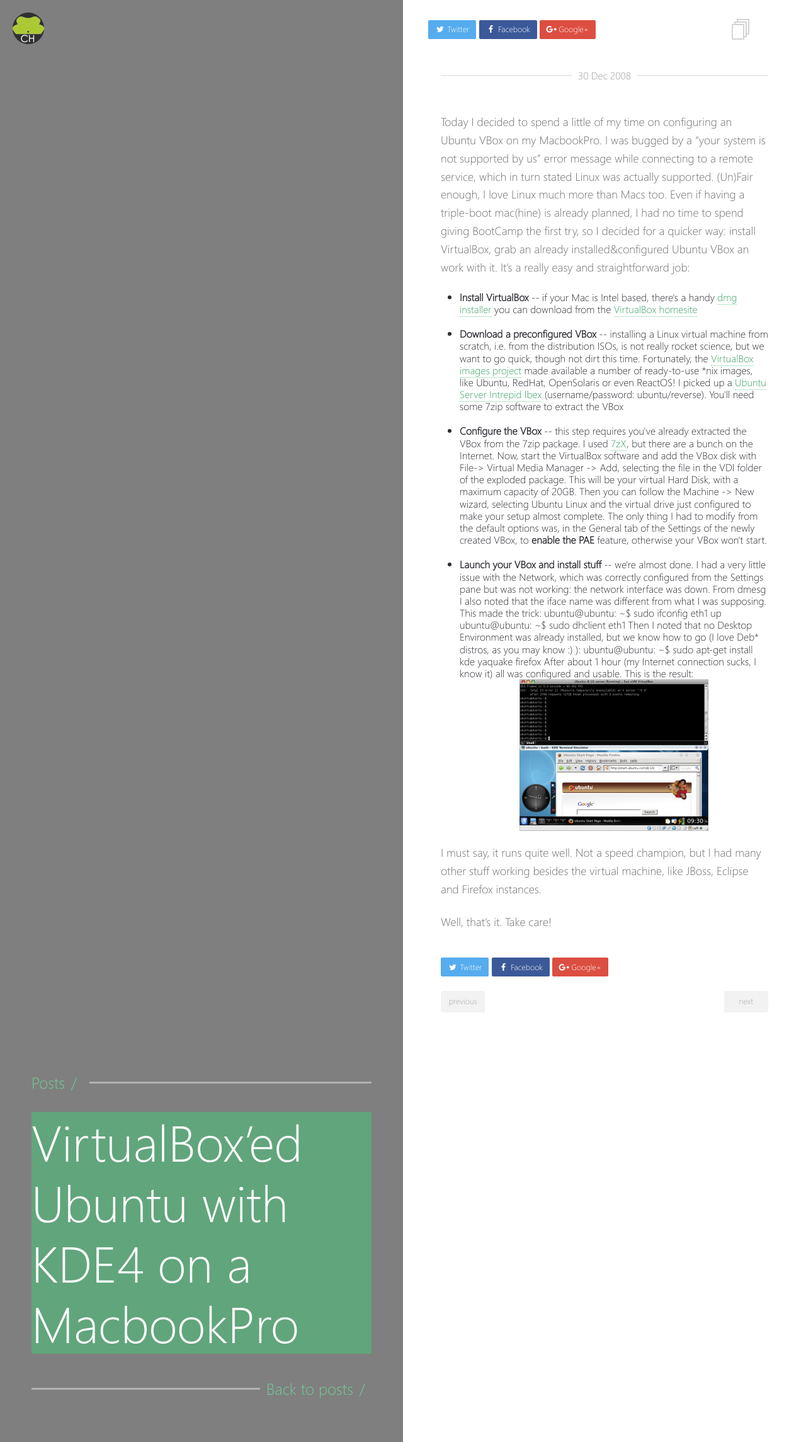
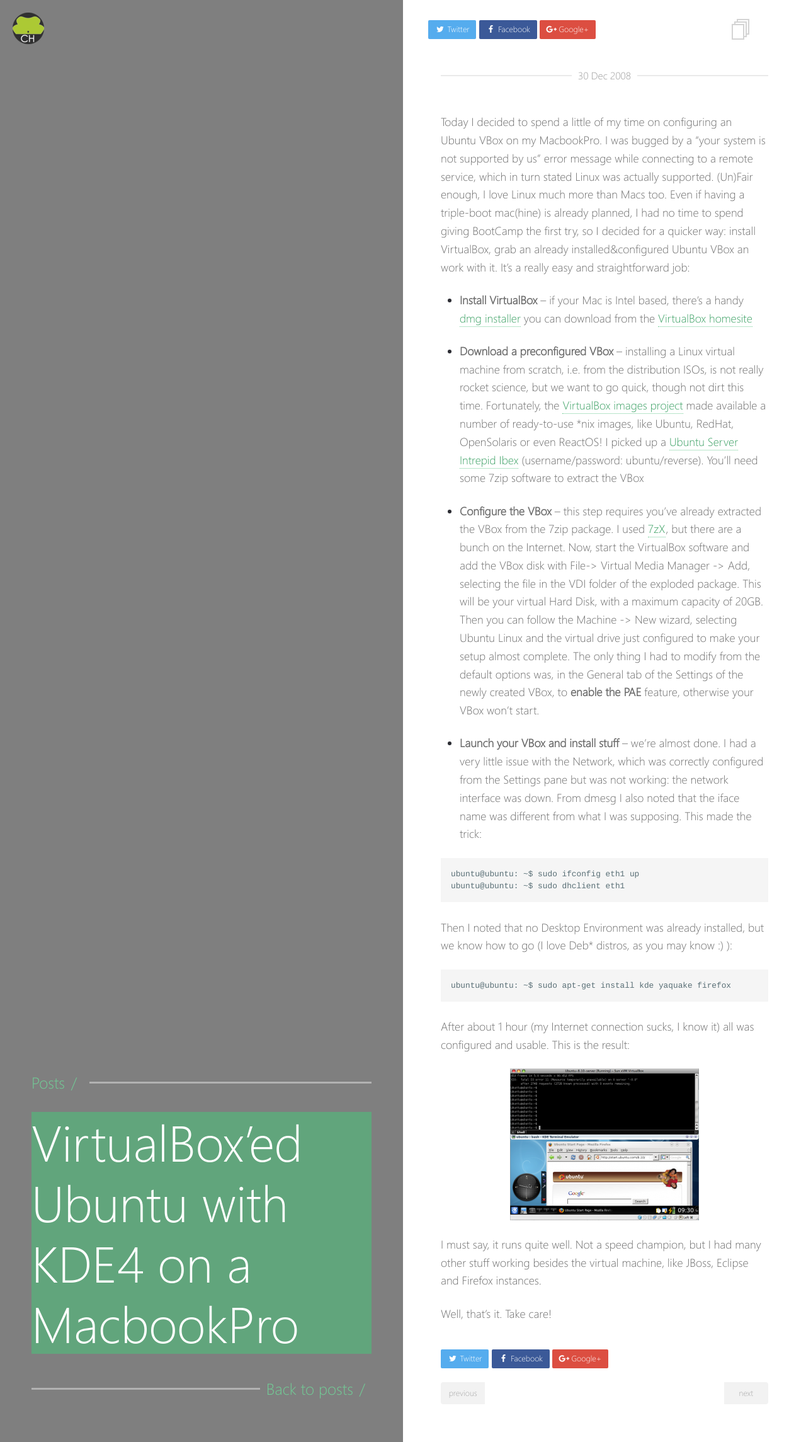
Before and after one commit to CodeHopperNL/codehopper.nl, a Jekyll site: the page built from _posts/2008-12-30-virtualboxed-ubuntu-with-kde4-on-a-macbookpro.md, in a window 1280 px wide. Shown: the whole page at 63% size. Built offline with Jekyll 4.4.1, drawn with Linux system fonts in a browser that asks for light colours.

Commit message:
Jeeeeez this inline html...

````diff
--- a/_posts/2008-12-30-virtualboxed-ubuntu-with-kde4-on-a-macbookpro.md
+++ b/_posts/2008-12-30-virtualboxed-ubuntu-with-kde4-on-a-macbookpro.md
@@ -5,14 +5,19 @@
 ---
 Today I decided to spend a little of my time on configuring an Ubuntu VBox on my MacbookPro. I was bugged by a "your system is not supported by us" error message while connecting to a remote service, which in turn stated Linux was actually supported. (Un)Fair enough, I love Linux much more than Macs too.
 Even if having a triple-boot mac(hine) is already planned, I had no time to spend giving BootCamp the first try, so I decided for a quicker way: install VirtualBox, grab an already installed&amp;configured Ubuntu VBox an work with it. It's a really easy and straightforward job:
-<ul>
-	<li><strong>Install VirtualBox</strong> -- if your Mac is Intel based, there's a handy <a title="VirtualBox installer" href="http://download.virtualbox.org/virtualbox/2.1.0/VirtualBox-2.1.0-41146-OSX_x86.dmg">dmg installer</a> you can download from the <a title="VirtualBox homesite" href="http://www.virtualbox.org/" target="_blank">VirtualBox homesite</a></li>
-	<li><strong>Download a preconfigured VBox</strong> -- installing a Linux virtual machine from scratch, i.e. from the distribution ISOs, is not really rocket science, but we want to go quick, though not dirt this time. Fortunately, the <a title="VirtualBox images project" href="http://virtualbox.wordpress.com/" target="_blank">VirtualBox images project</a> made available a number of ready-to-use *nix images, like Ubuntu, RedHat, OpenSolaris or even ReactOS! I picked up a <a title="Ubuntu Server Intrepid Ibex" href="http://downloads.sourceforge.net/virtualboximage/ubuntu-8.10-server-x86.7z">Ubuntu Server Intrepid Ibex</a> (username/password: ubuntu/reverse). You'll need some 7zip software to extract the VBox</li>
-	<li> <strong>Configure the VBox</strong> -- this step requires you've already extracted the VBox from the 7zip package. I used <a title="7zX homepage" href="http://sixtyfive.xmghosting.com/products/7zx/">7zX</a>, but there are a bunch on the Internet. Now, start the VirtualBox software and add the VBox disk with File-&gt; Virtual Media Manager -&gt; Add, selecting the file in the VDI folder of the exploded package. This will be your virtual Hard Disk, with a maximum capacity of 20GB. Then you can follow the Machine -&gt; New wizard, selecting Ubuntu Linux and the virtual drive just configured to make your setup almost complete. The only thing I had to modify from the default options was, in the General tab of the Settings of the newly created VBox, to <strong>enable the PAE</strong> feature, otherwise your VBox won't start.</li>
-	<li><strong>Launch your VBox and install stuff</strong> -- we're almost done. I had a very little issue with the Network, which was correctly configured from the Settings pane but was not working: the network interface was down. From dmesg I also noted that the iface name was different from what I was supposing. This made the trick:
 
-    ubuntu@ubuntu: ~$ sudo ifconfig eth1 up
-    ubuntu@ubuntu: ~$ sudo dhclient eth1
+- **Install VirtualBox** -- if your Mac is Intel based, there's a handy <a title="VirtualBox installer" href="http://download.virtualbox.org/virtualbox/2.1.0/VirtualBox-2.1.0-41146-OSX_x86.dmg">dmg installer</a> you can download from the <a title="VirtualBox homesite" href="http://www.virtualbox.org/" target="_blank">VirtualBox homesite</a>
+
+- **Download a preconfigured VBox** -- installing a Linux virtual machine from scratch, i.e. from the distribution ISOs, is not really rocket science, but we want to go quick, though not dirt this time. Fortunately, the <a title="VirtualBox images project" href="http://virtualbox.wordpress.com/" target="_blank">VirtualBox images project</a> made available a number of ready-to-use *nix images, like Ubuntu, RedHat, OpenSolaris or even ReactOS! I picked up a <a title="Ubuntu Server Intrepid Ibex" href="http://downloads.sourceforge.net/virtualboximage/ubuntu-8.10-server-x86.7z">Ubuntu Server Intrepid Ibex</a> (username/password: ubuntu/reverse). You'll need some 7zip software to extract the VBox
+
+- **Configure the VBox** -- this step requires you've already extracted the VBox from the 7zip package. I used <a title="7zX homepage" href="http://sixtyfive.xmghosting.com/products/7zx/">7zX</a>, but there are a bunch on the Internet. Now, start the VirtualBox software and add the VBox disk with File-&gt; Virtual Media Manager -&gt; Add, selecting the file in the VDI folder of the exploded package. This will be your virtual Hard Disk, with a maximum capacity of 20GB. Then you can follow the Machine -&gt; New wizard, selecting Ubuntu Linux and the virtual drive just configured to make your setup almost complete. The only thing I had to modify from the default options was, in the General tab of the Settings of the newly created VBox, to <strong>enable the PAE</strong> feature, otherwise your VBox won't start.
+
+- **Launch your VBox and install stuff** -- we're almost done. I had a very little issue with the Network, which was correctly configured from the Settings pane but was not working: the network interface was down. From dmesg I also noted that the iface name was different from what I was supposing. This made the trick:
+
+```
+ubuntu@ubuntu: ~$ sudo ifconfig eth1 up
+ubuntu@ubuntu: ~$ sudo dhclient eth1
+```
 
 Then I noted that no Desktop Environment was already installed, but we know how to go (I love Deb* distros, as you may know :) ):
 
@@ -20,8 +25,7 @@
 
 After about 1 hour (my Internet connection sucks, I know it) all was configured and usable. This is the result:
 
-<img class="size-medium wp-image-47" title="ubuntu-kde4-firefox-yakuake-virtualbox" src="/img/post/virt-kde-yakuake.png" alt="Ubuntu + KDE4 + Firefox + Yakuake inside a VirtualBox ;)" width="300" height="241" /></li>
-</ul>
+<img class="size-medium wp-image-47" title="ubuntu-kde4-firefox-yakuake-virtualbox" src="/img/post/virt-kde-yakuake.png" alt="Ubuntu + KDE4 + Firefox + Yakuake inside a VirtualBox ;)" width="300" height="241" />
 
 I must say, it runs quite well. Not a speed champion, but I had many other stuff working besides the virtual machine, like JBoss, Eclipse and Firefox instances.
 
````
